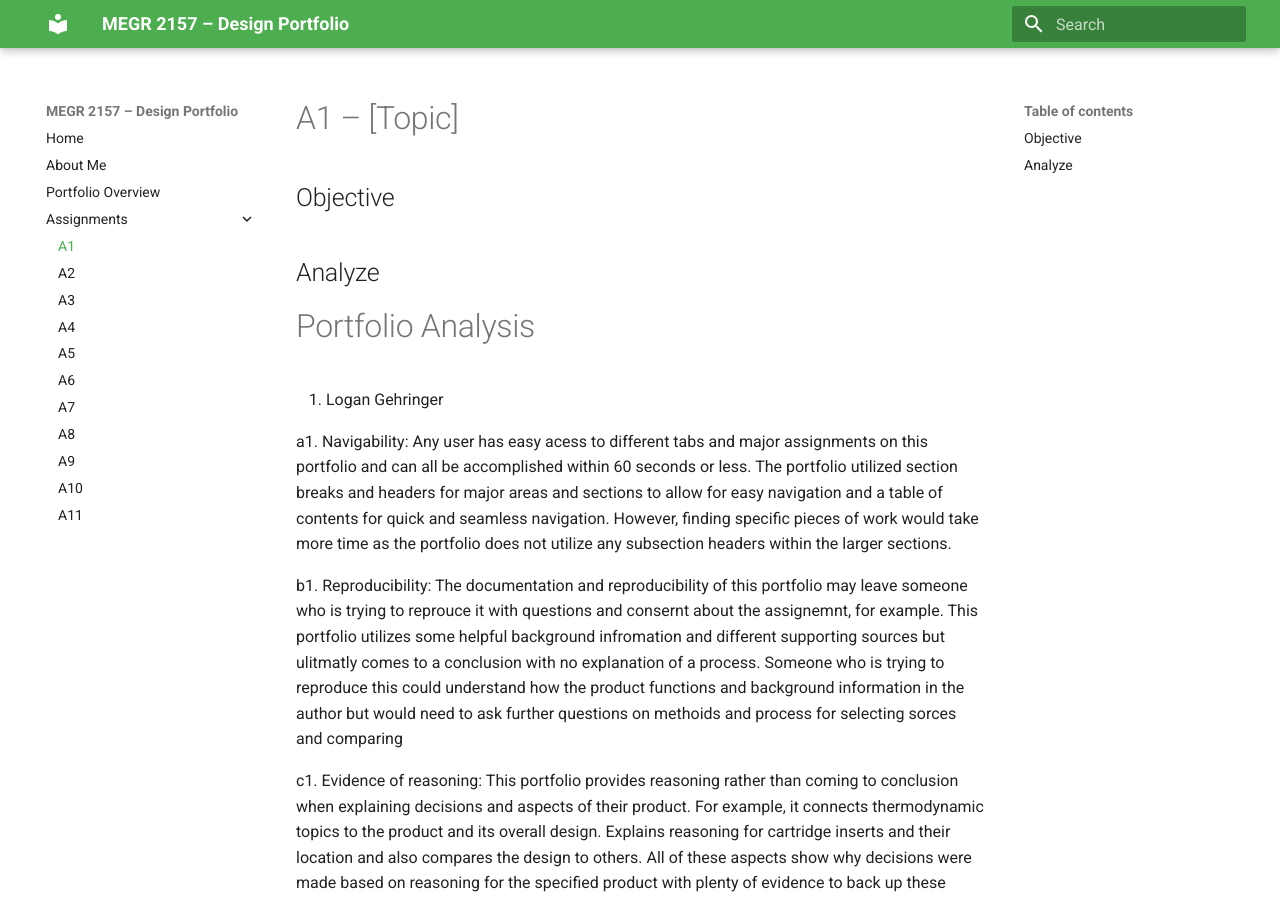
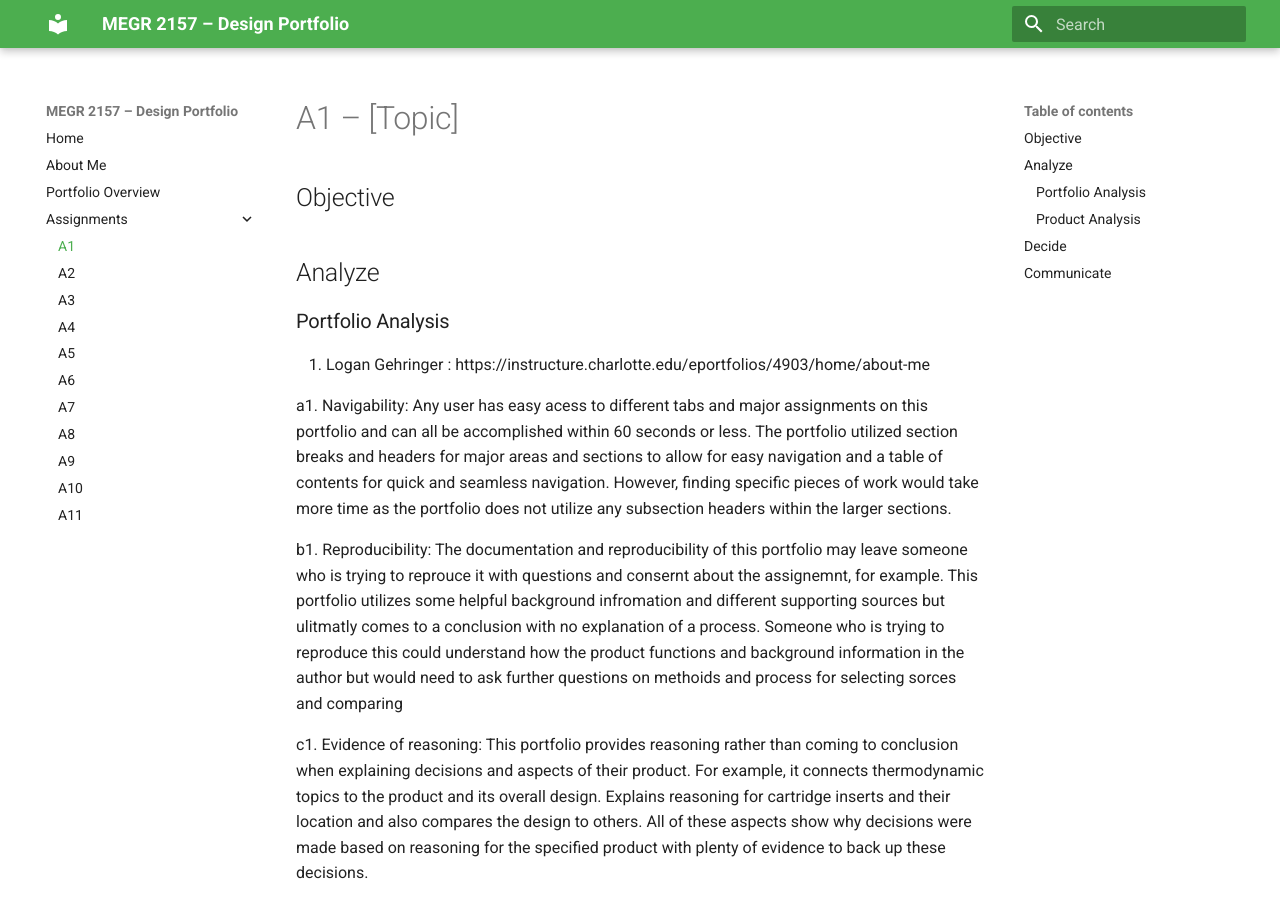
Before and after one commit to GavinWinningham/design-projects-portfolio, an MkDocs documentation site: the page built from docs/assignments/A01/index.md, in a window 1280 px wide and 900 px high. Built offline with MkDocs 1.6.1 and Material for MkDocs 9.7.7, drawn with Linux system fonts in a browser that asks for light colours; part of the change alters nothing that is shown.

Commit message:
Refine portfolio and product analysis sections
Updated section headings and improved formatting for clarity. Corrected spelling and grammatical errors throughout the document.

```diff
--- a/docs/assignments/A01/index.md
+++ b/docs/assignments/A01/index.md
@@ -4,9 +4,9 @@
 
 
 ## Analyze
-# Portfolio Analysis
+### Portfolio Analysis
 
-1. Logan Gehringer
+1. Logan Gehringer : https://instructure.charlotte.edu/eportfolios/4903/home/about-me
 
 a1.  Navigability: Any user has easy acess to different tabs and major assignments on this portfolio and can all be accomplished within 60 seconds or less. The portfolio utilized section breaks and headers for major areas and sections to allow for easy navigation and a table of contents for quick and seamless navigation. However, finding specific pieces of work would take more time as the portfolio does not utilize any subsection headers within the larger sections.
 
@@ -20,7 +20,7 @@ Overall 1. This portfolio had a very strong personal background and showed a tru
 
 
 
-# Product Analysis
+### Product Analysis
 
 A. The primary function of this product is to apply a compressive force across the end of a foldable maluable bag or container in order to limit the bag's elasticity to go to its origonal shape and limit air exchange. The clip converts the force applied by the user to open the product into stored elastic energy within the spring. The user then can utilize this mechanism to place maluable objects within the two identical jaws to quarentiene the objects from outside air and contaminants.
 
```
